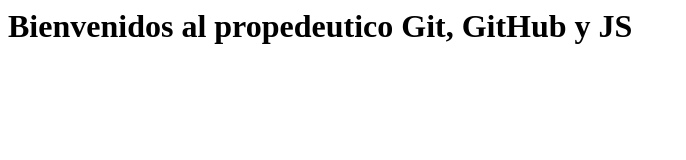
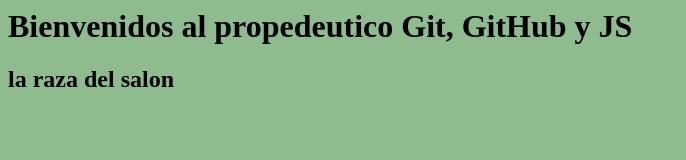
Before and after one commit to SoyBrizgg/EjemploGitNov25, a plain HTML site: page index.html in a window 1280 px wide. Shown: the whole page, without its empty margins (0-686 px from the left). Drawn offline with Linux system fonts and the light colour scheme.

Commit message:
agregue backgroud color

```diff
--- a/index.html
+++ b/index.html
@@ -1,8 +1,11 @@
 <html>
     <header>
        <title> Bienvenidos </title>
+       <link rel="stylesheet" href="style.css">
     </header>
     <body>
         <h1>Bienvenidos al propedeutico Git, GitHub y JS</h1>
+        <h2>la raza del salon</h2>
+        <img src="" >
     </body>
 </html>
--- a/style.css
+++ b/style.css
@@ -0,0 +1,3 @@
+body{
+    background-color: darkseagreen;
+}
```
Also changed, not shown: Untitled.jpg (added).
